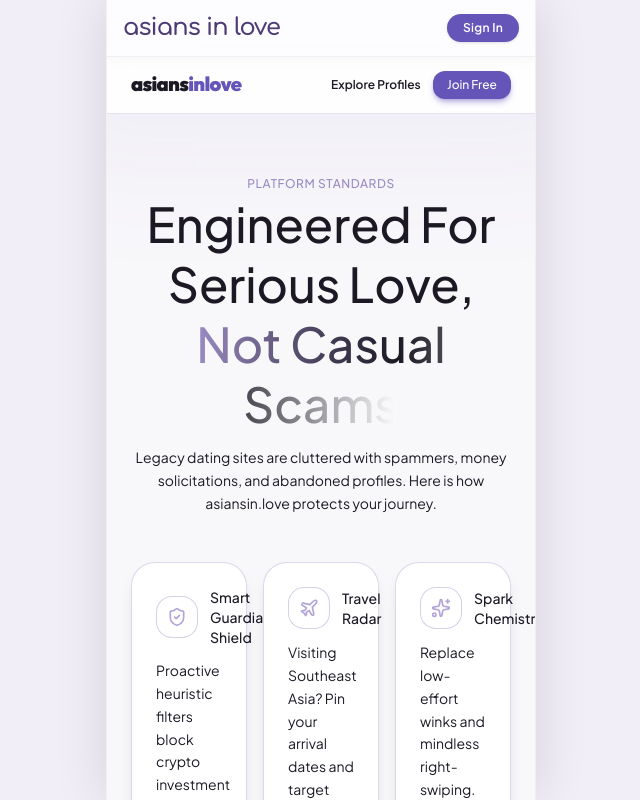
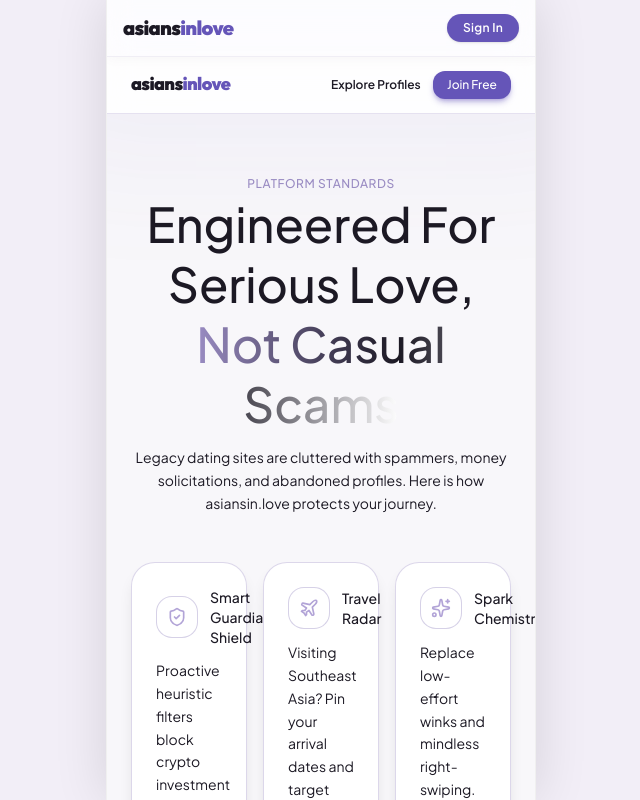
Before and after one commit to sandschristopher-png/asiansin-love, a Next.js app: page /features in a window 1280 px wide. Shown: the whole page, without its empty margins (319-959 px from the left). Built offline with nearby package versions, Linux system fonts and the light colour scheme; no server answers.

Commit message:
Universal find-and-replace for asiansinlove wordmark

```diff
--- a/app/chat/[id]/page.tsx
+++ b/app/chat/[id]/page.tsx
@@ -29,8 +29,9 @@ function sanitizeMessage(text: string): { sanitized: string; wasMasked: boolean
 
   const offPlatformKeywords = ['whatsapp', 'telegram', 'viber', 'lineid', 'wechat', 'snapchat', 'instagram'];
   const hasOffPlatformWord = offPlatformKeywords.some((kw) => normalized.includes(kw));
+  const digitClusterTest = /(?:\+?\d[\s.\-_()]*){7,}/;
   const digitClusterRegex = /(?:\+?\d[\s.\-_()]*){7,}/g;
-  const hasPhoneDigits = digitClusterRegex.test(text);
+  const hasPhoneDigits = digitClusterTest.test(text);
 
   if (hasOffPlatformWord || hasPhoneDigits) {
     let masked = text.replace(digitClusterRegex, '[contact info hidden for safety]');
@@ -180,7 +181,9 @@ export default function ChatConversationPage() {
           country: profData.country || '',
         });
 
-        const theirInterests: string[] = Array.isArray(profData.interests) ? profData.interests : [];
+        const retiredTags = new Set(['nature walks', 'gaming', 'entrepreneurship']);
+        const theirInterests: string[] = (Array.isArray(profData.interests) ? profData.interests : [])
+          .filter((t: string) => !retiredTags.has(String(t || '').trim().toLowerCase()));
         const shared = theirInterests.filter((t) =>
           myInterests.some((m) => m.toLowerCase() === t.toLowerCase())
         );
@@ -239,7 +242,7 @@ export default function ChatConversationPage() {
     if (!resolvedTargetUuid || !currentUserId) return;
 
     let isMounted = true;
-    const channelName = 'chat_' + resolvedTargetUuid + '_' + currentUserId;
+    const channelName = 'chat_' + [resolvedTargetUuid, currentUserId].sort().join('_');
 
     const channel = supabase
       .channel(channelName)
--- a/components/BrandLogo.tsx
+++ b/components/BrandLogo.tsx
@@ -18,9 +18,7 @@ export function BrandLogo({ href, size = 'md', className = '' }: BrandLogoProps)
     <span
       className={`inline-flex items-baseline select-none lowercase whitespace-nowrap leading-none tracking-[-0.035em] text-[#4C3B75] ${sizeClasses} ${className}`}
       style={{ fontFamily: 'var(--font-logo)', fontWeight: 600 }}
-    >
-      asians in love
-    </span>
+    ><span className="text-[20px] leading-none font-black tracking-[-0.035em] lowercase select-none inline-flex items-baseline" style={{ fontFamily: 'var(--font-brand)', fontWeight: 900 }}><span className="text-[#1C1924]">asians</span><span className="text-[#6555B8]">inlove</span></span></span>
   );
 
   if (href) {
--- a/components/Footer.tsx
+++ b/components/Footer.tsx
@@ -13,9 +13,7 @@ export function Footer() {
         <div className="space-y-1">
           <div className="flex items-center justify-center gap-2">
             <span className="w-2 h-2 rounded-full bg-[#6555b8]" />
-            <h2 className="font-logo text-base font-bold tracking-tight text-[#181126]">
-              asians in love
-            </h2>
+            <h2 className="font-logo text-base font-bold tracking-tight text-[#181126]"><span className="text-[20px] leading-none font-black tracking-[-0.035em] lowercase select-none inline-flex items-baseline" style={{ fontFamily: 'var(--font-brand)', fontWeight: 900 }}><span className="text-[#1C1924]">asians</span><span className="text-[#6555B8]">inlove</span></span></h2>
           </div>
           <p className="text-[11.5px] text-[#6E677F]">
             Intentional courtship for marriage and lifelong commitment.
--- a/components/Logo.tsx
+++ b/components/Logo.tsx
@@ -4,14 +4,15 @@ import React from 'react';
 import Link from 'next/link';
 
 interface LogoProps {
+  textSize?: string;
   className?: string;
   href?: string;
 }
 
-export function Logo({ className = '', href = '/discover' }: LogoProps) {
+export function Logo({ className = '', href = '/discover', textSize = '' }: LogoProps) {
   const wordmark = (
     <span
-      className={'text-[20px] leading-none font-black tracking-[-0.035em] lowercase select-none inline-flex items-baseline ' + className}
+      className={[(textSize || 'text-[20px] leading-none font-black tracking-[-0.035em] lowercase select-none inline-flex items-baseline'), 'leading-none font-black tracking-[-0.035em] lowercase select-none inline-flex items-baseline ', className].filter(Boolean).join(' ')}
       style={{ fontFamily: 'var(--font-brand)', fontWeight: 900 }}
     >
       <span className="text-[#1C1924]">asians</span>
--- a/components/Navbar.tsx
+++ b/components/Navbar.tsx
@@ -25,7 +25,7 @@ export function Navbar() {
 
   const handleInviteShare = async () => {
     const shareData = {
-      title: 'Asians in Love',
+      title: `asiansinlove`,
       text: 'Find meaningful connections on Asians in Love:',
       url: typeof window !== 'undefined' ? window.location.origin : 'https://asiansin.love',
     };
@@ -93,7 +93,7 @@ export function Navbar() {
               if (payload.eventType === 'INSERT' && payload.new) {
                 const n = payload.new;
                 notifyUser({
-                  senderName: n.title || 'Asians in Love',
+                  senderName: n.title || `asiansinlove`,
                   avatarUrl: '',
                   message: n.description || 'You have a new update.',
                   chatUrl: n.link_url || '/notifications',
```
